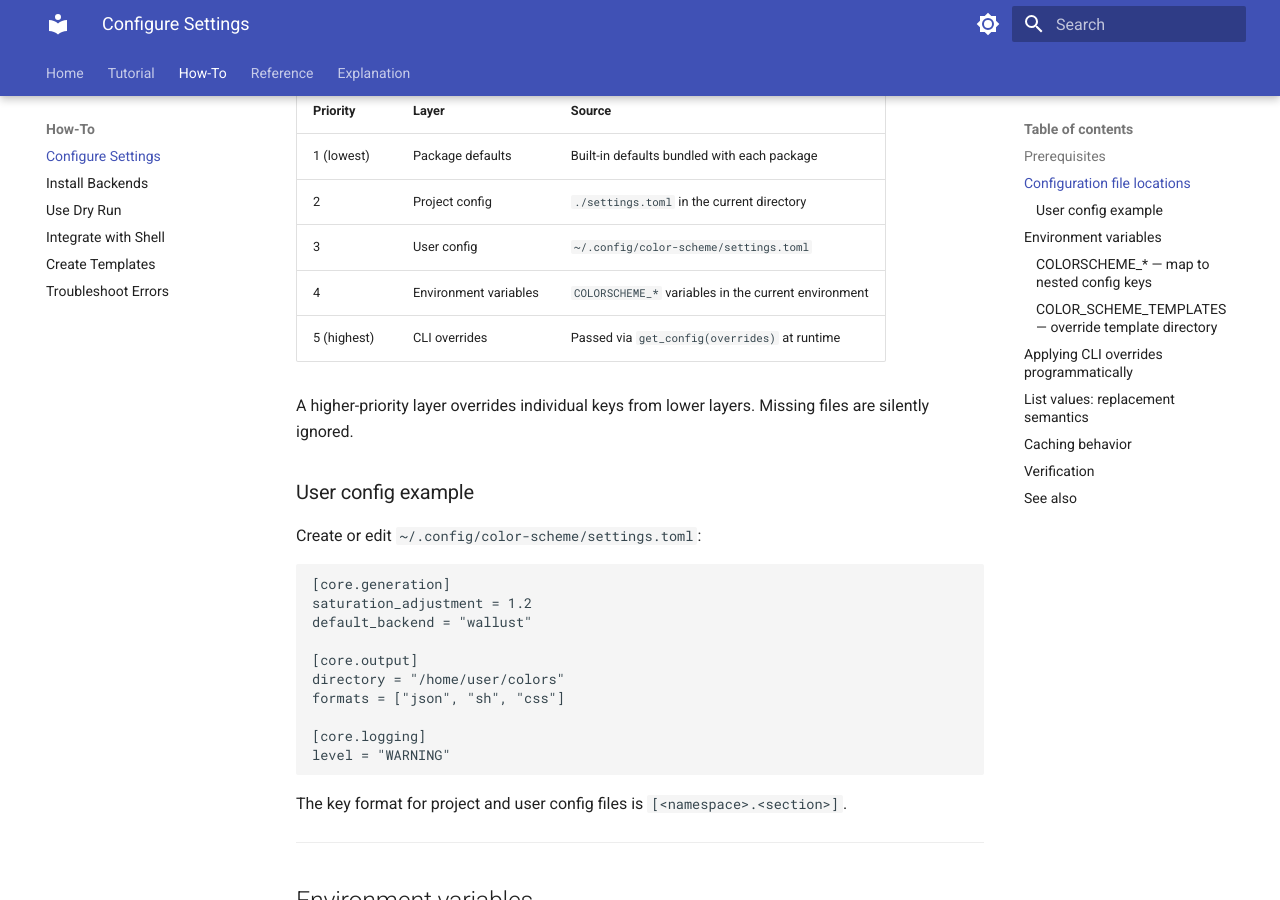
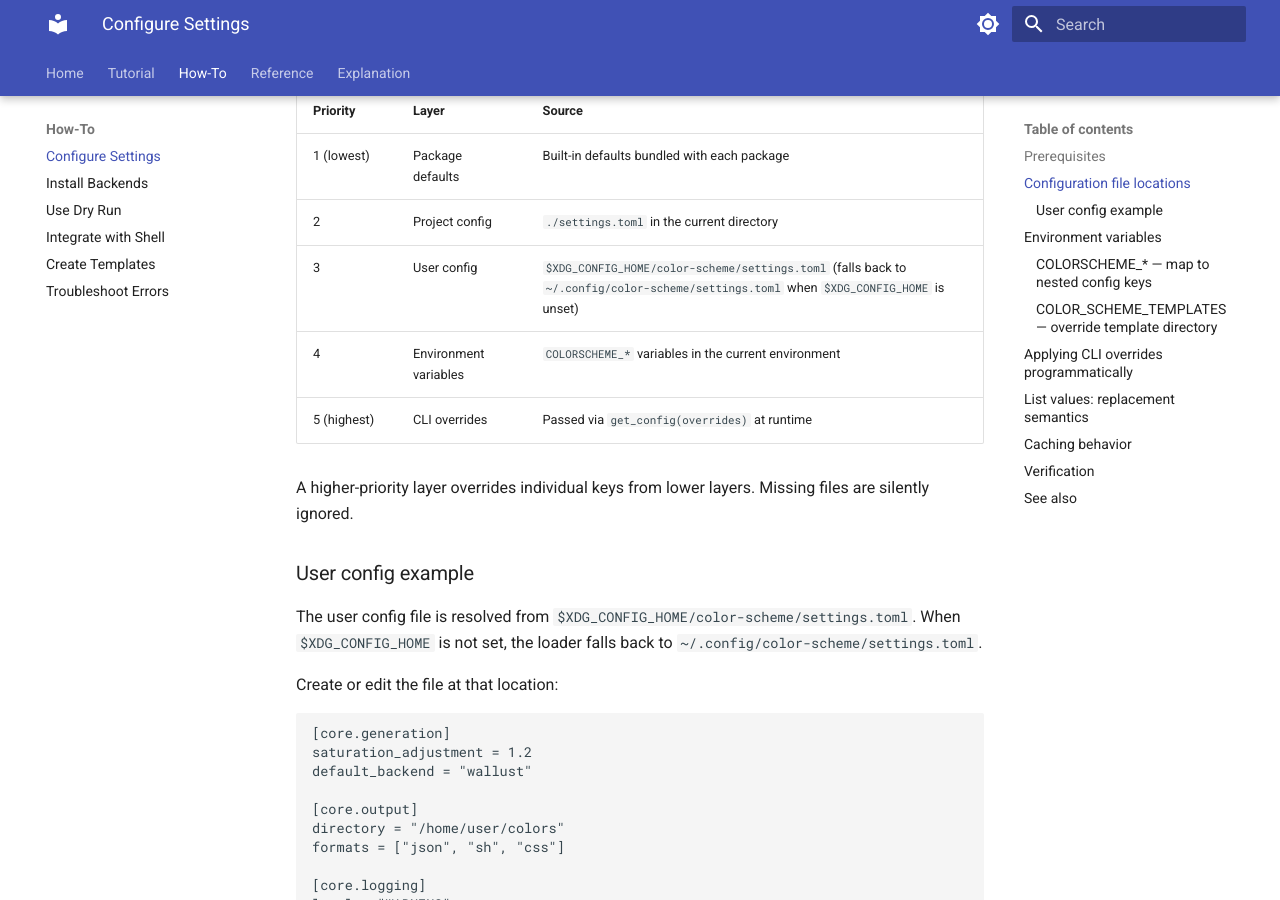
Before and after one commit to RandomGenericUsername/color-scheme-generator, an MkDocs documentation site: the page built from docs/how-to/configure-settings.md, in a window 1280 px wide and 900 px high, scrolled down 466 px. Built offline with MkDocs 1.6.1 and Material for MkDocs 9.7.7, drawn with Linux system fonts in a browser that asks for light colours; some of the changed text lies outside the part shown.

Commit message:
fix(settings): respect $XDG_CONFIG_HOME for user config path
SettingsLoader was hardcoding ~/.config/color-scheme/settings.toml as
the default user config path, silently ignoring $XDG_CONFIG_HOME.

On systems where $XDG_CONFIG_HOME is set to a non-default location,
user settings were never loaded because the loader looked in the wrong
place.

Changes:
- loader.py: read $XDG_CONFIG_HOME via os.environ.get, fall back to
  ~/.config only when the variable is unset; remove stale Args docstring
  block (behaviour is covered by tests)
- test_loader.py: add three unit tests covering XDG path, ~/.config
  fallback, and explicit path precedence (BHV-0037)
- run-smoke-tests.sh: add test_xdg_config_home() end-to-end suite
  (XDG dir loaded, fallback succeeds, missing config silently skipped)
- docs: update settings-api.md, configure-settings.md, and
  architecture.md to reflect XDG-aware path; register BHV-0037 in
  both verification tables

Co-authored-by: Copilot <223556219+Copilot@users.noreply.github.com>

````diff
--- a/docs/how-to/configure-settings.md
+++ b/docs/how-to/configure-settings.md
@@ -17,7 +17,7 @@ Settings are resolved from five layers in priority order (lowest to highest):
 |----------|-------|--------|
 | 1 (lowest) | Package defaults | Built-in defaults bundled with each package |
 | 2 | Project config | `./settings.toml` in the current directory |
-| 3 | User config | `~/.config/color-scheme/settings.toml` |
+| 3 | User config | `$XDG_CONFIG_HOME/color-scheme/settings.toml` (falls back to `~/.config/color-scheme/settings.toml` when `$XDG_CONFIG_HOME` is unset) |
 | 4 | Environment variables | `COLORSCHEME_*` variables in the current environment |
 | 5 (highest) | CLI overrides | Passed via `get_config(overrides)` at runtime |
 
@@ -26,7 +26,10 @@ silently ignored.
 
 ### User config example
 
-Create or edit `~/.config/color-scheme/settings.toml`:
+The user config file is resolved from `$XDG_CONFIG_HOME/color-scheme/settings.toml`.
+When `$XDG_CONFIG_HOME` is not set, the loader falls back to `~/.config/color-scheme/settings.toml`.
+
+Create or edit the file at that location:
 
 ```toml
 [core.generation]
@@ -162,6 +165,7 @@ fresh = reload_config()
 | `load_config()` returns the same object on second call | BHV-0022 |
 | `COLORSCHEME_SECTION__KEY` maps to `section.key` in config | BHV-0031 |
 | `COLOR_SCHEME_TEMPLATES` maps to `templates.directory` | BHV-0032 |
+| User config resolved via `$XDG_CONFIG_HOME`; falls back to `~/.config` | BHV-0037 |
 
 
 ---
````
Also changed, not shown: docs/explanation/architecture.md (+1 -1 lines), docs/reference/settings-api.md (+3 -2 lines), 3 other files.
